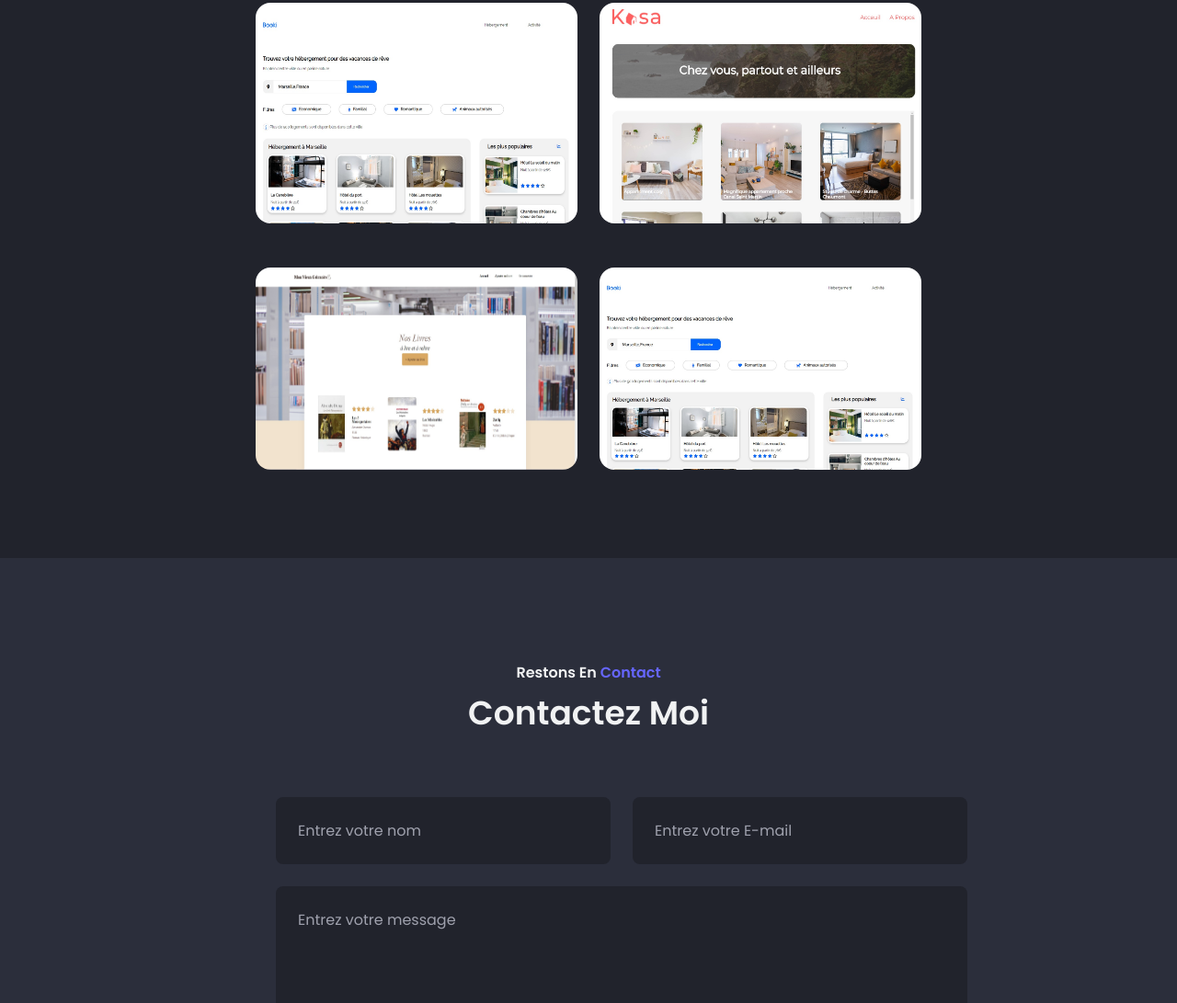
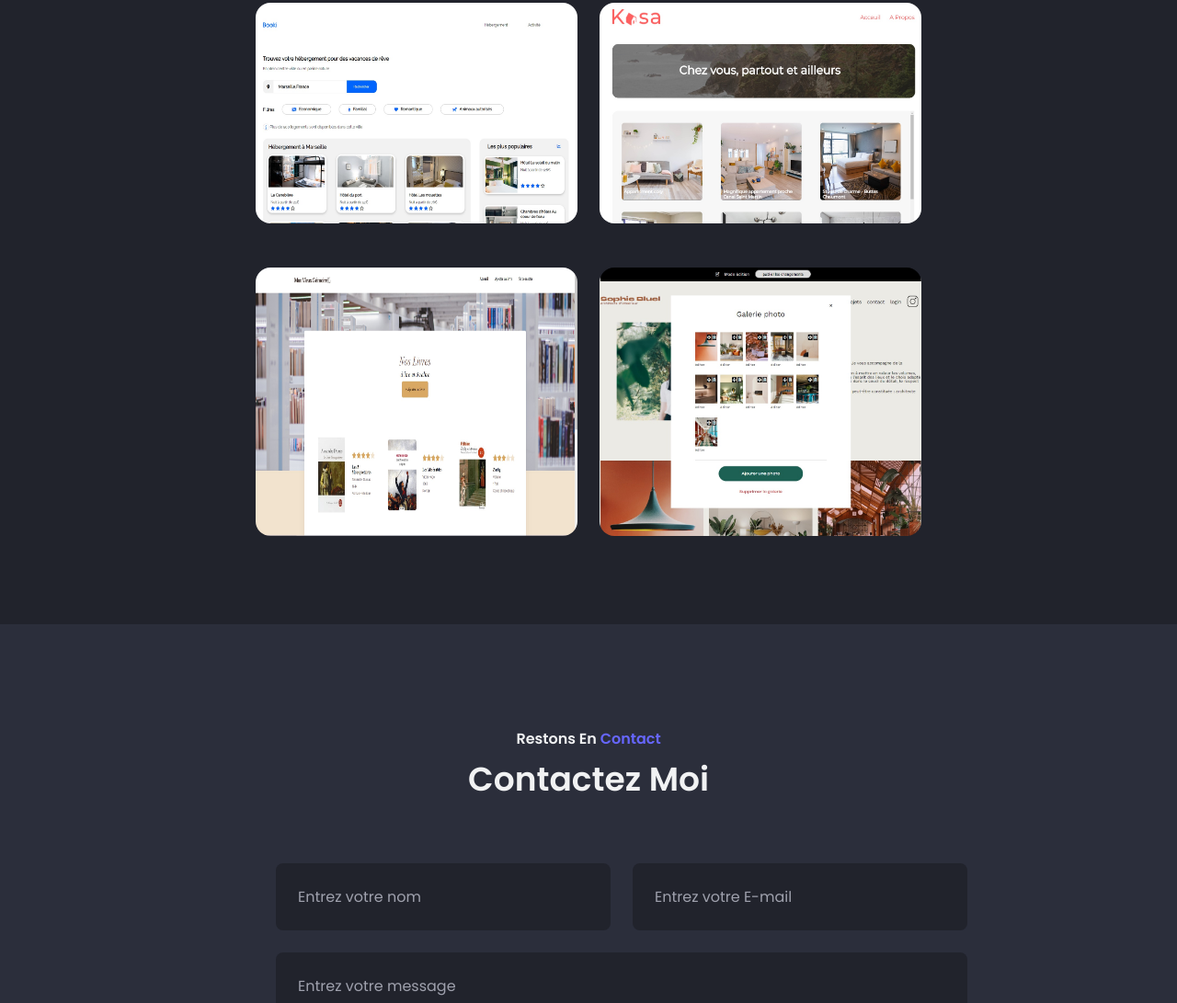
Before and after one commit to DirtDover/Portfolio, a plain HTML site: page index.html in a window 1280 px wide. Shown: the part 2309-3400 px from the top of the page at 92% size. Drawn offline with nearby package versions, Linux system fonts and the light colour scheme.

Commit message:
Sophie Bluel

```diff
--- a/index.html
+++ b/index.html
@@ -227,11 +227,11 @@
                 </article>
 
                 <article class="projets__card">
-                    <img src="./assets/images/Booki.jpg" alt="Booki" class="projets__img">
+                    <img src="./assets/images/Sophie Bluel.jpg" alt="Booki" class="projets__img">
                     <div class="projets__modal">
                         <span class="projets__subtitle">Front-end JavaScript</span>
                         <h2 class="projets__title">Sophie Bluel</h2>
-                        <a href="https://dirtdover.github.io/Booki/" class="projets__button">
+                        <a href="https://dirtdover.github.io/Sophie-Bluel/" class="projets__button">
                             Venez voir ! <i class="ri-external-link-line"></i>
                         </a>
                     </div>
```
Also changed, not shown: assets/images/Sophie Bluel.jpg (added).
